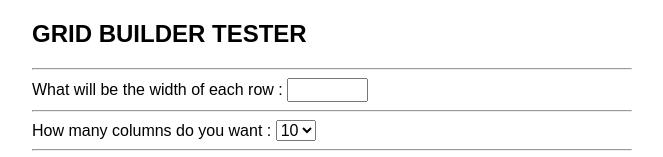
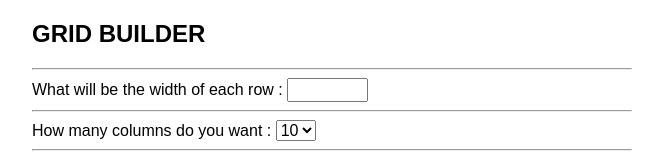
Before and after one commit to mat-ruszczycky/Simple-CSS-Grid-Builder, a plain HTML site: page index.html in a window 1280 px wide. Shown: the top 157 px of the page, without its empty margins (308-971 px from the left). Drawn offline with Linux system fonts and the light colour scheme.

Commit message:
Revert "Revert Test"
This reverts commit edf7fa612dbdf1a788ee423f6e5cba43c1b9f22d.

```diff
--- a/index.html
+++ b/index.html
@@ -20,7 +20,7 @@
 
     <body>
         <section id="content-section-2" class="row">
-            <h2 id="next-title">GRID BUILDER TESTER</h2>
+            <h2 id="next-title">GRID BUILDER</h2>
 
             <hr/>
 
```
